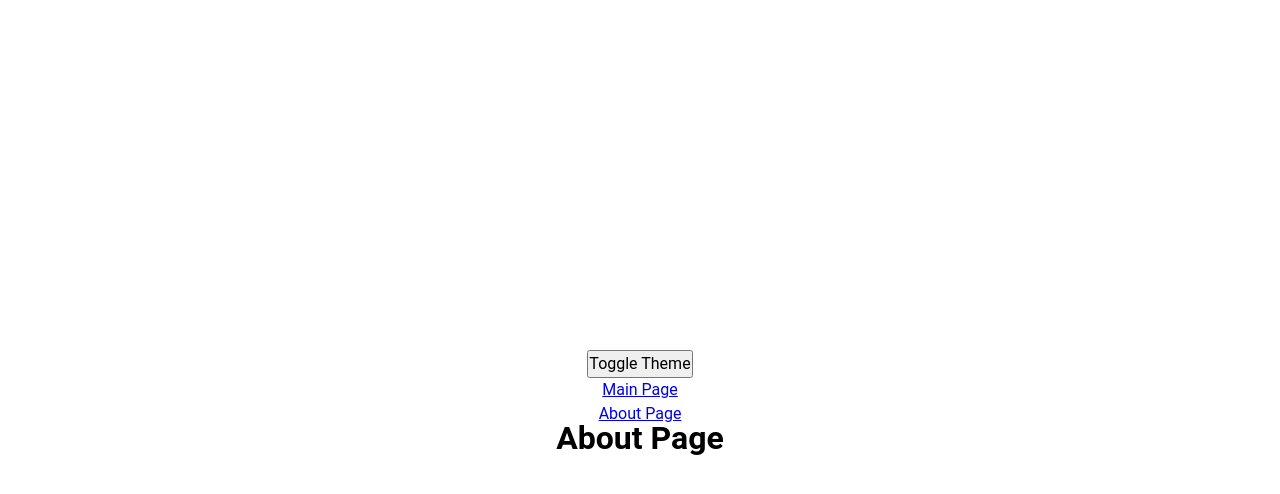
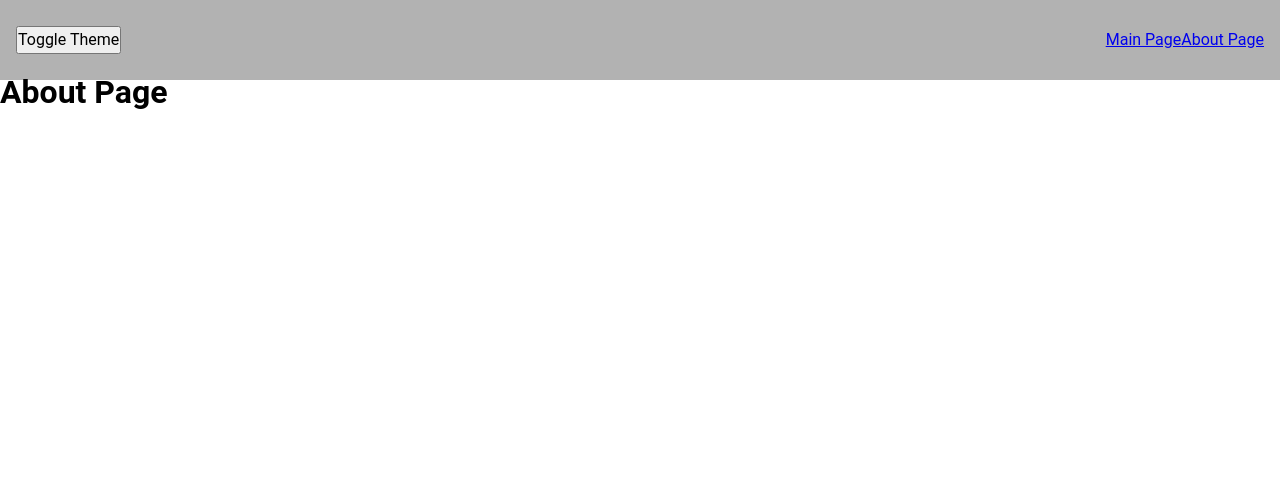
Before and after one commit to Holbootla/news, a React app: page /about in a window 1280 px wide. Shown: the top 494 px of the page. Built offline with nearby package versions, Linux system fonts and the light colour scheme.

Commit message:
add navbar

```diff
--- a/src/app/index.tsx
+++ b/src/app/index.tsx
@@ -1,17 +1,15 @@
 import './styles/index.scss';
-import { Link } from "react-router-dom";
 import { useTheme } from "@/shared/ThemeProvider";
 import { classNames } from "@/shared/lib";
 import { AppRouter } from "@/shared/AppRouter";
+import { Navbar } from "@/widgets/Navbar";
 
 export const App = () => {
-    const {theme, toggleTheme} = useTheme();
+    const {theme} = useTheme();
 
     return (
         <div className={classNames('app', {}, [theme])}>
-            <button onClick={toggleTheme}>Toggle Theme</button>
-            <Link to='/'>Main Page</Link>
-            <Link to='/about'>About Page</Link>
+            <Navbar />
             <AppRouter />
         </div>
     )
--- a/src/app/styles/index.scss
+++ b/src/app/styles/index.scss
@@ -8,8 +8,6 @@
 
   display: flex;
   flex-direction: column;
-  justify-content: center;
-  align-items: center;
 
   background-color: var(--bg-color);
   color: var(--primary-color);
--- a/src/app/styles/themes/dark.scss
+++ b/src/app/styles/themes/dark.scss
@@ -3,4 +3,6 @@
 
   --primary-color: #ffffff;
   --secondary-color: #c1c1c1;
+
+  --navbar-bg-color: #1c1c1c;
 }
--- a/src/app/styles/themes/light.scss
+++ b/src/app/styles/themes/light.scss
@@ -1,6 +1,8 @@
-.app .light {
+.app.light {
   --bg-color: #ffffff;
 
   --primary-color: #000000;
   --secondary-color: #3f3f3f;
+
+  --navbar-bg-color: #b2b2b2;
 }
--- a/src/app/styles/variables/global.scss
+++ b/src/app/styles/variables/global.scss
@@ -8,4 +8,6 @@
   --font-size-l: 24px;
   --font-line-l: 32px;
   --font-l: var(--font-size-l) / var(--font-line-l) var(--font-family-main);
+
+  --navbar-height: 80px;
 }
--- /dev/null
+++ b/src/widgets/Navbar/index.tsx
@@ -0,0 +1 @@
+export { Navbar } from './ui/Navbar'
--- /dev/null
+++ b/src/widgets/Navbar/ui/Navbar.module.scss
@@ -0,0 +1,10 @@
+.Navbar {
+  width: 100%;
+  height: var(--navbar-height);
+  padding-left: 16px;
+  padding-right: 16px;
+  display: flex;
+  justify-content: space-between;
+  align-items: center;
+  background-color: var(--navbar-bg-color);
+}
--- /dev/null
+++ b/src/widgets/Navbar/ui/Navbar.tsx
@@ -0,0 +1,18 @@
+import { classNames } from "@/shared/lib";
+import classes from './Navbar.module.scss'
+import { Link } from "react-router-dom";
+import { useTheme } from "@/shared/ThemeProvider";
+
+export const Navbar = () => {
+    const {toggleTheme} = useTheme();
+
+    return (
+        <div className={classNames(classes.Navbar, {}, [])}>
+            <button onClick={toggleTheme}>Toggle Theme</button>
+            <div>
+                <Link to='/'>Main Page</Link>
+                <Link to='/about'>About Page</Link>
+            </div>
+        </div>
+    );
+};
```
